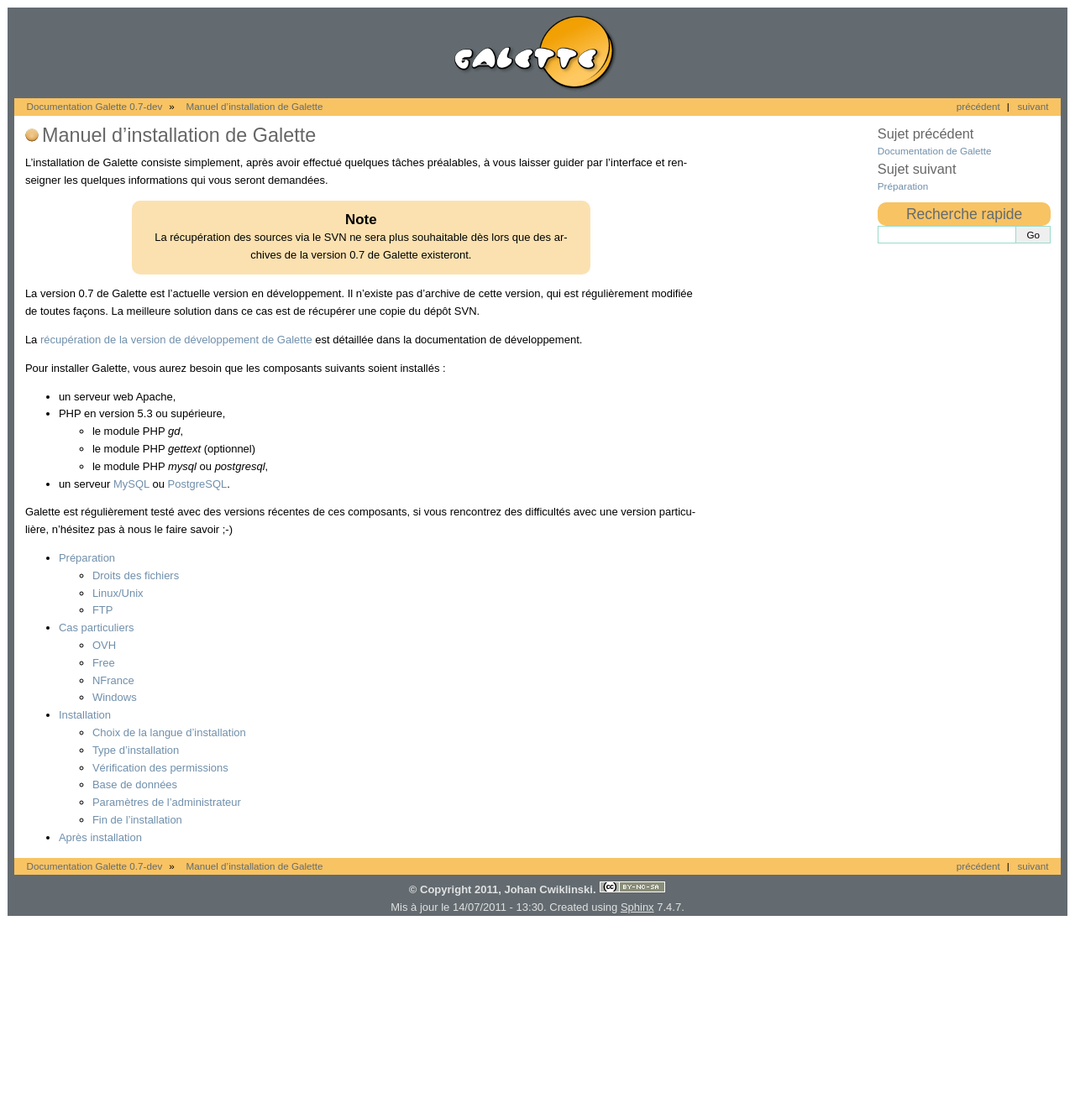
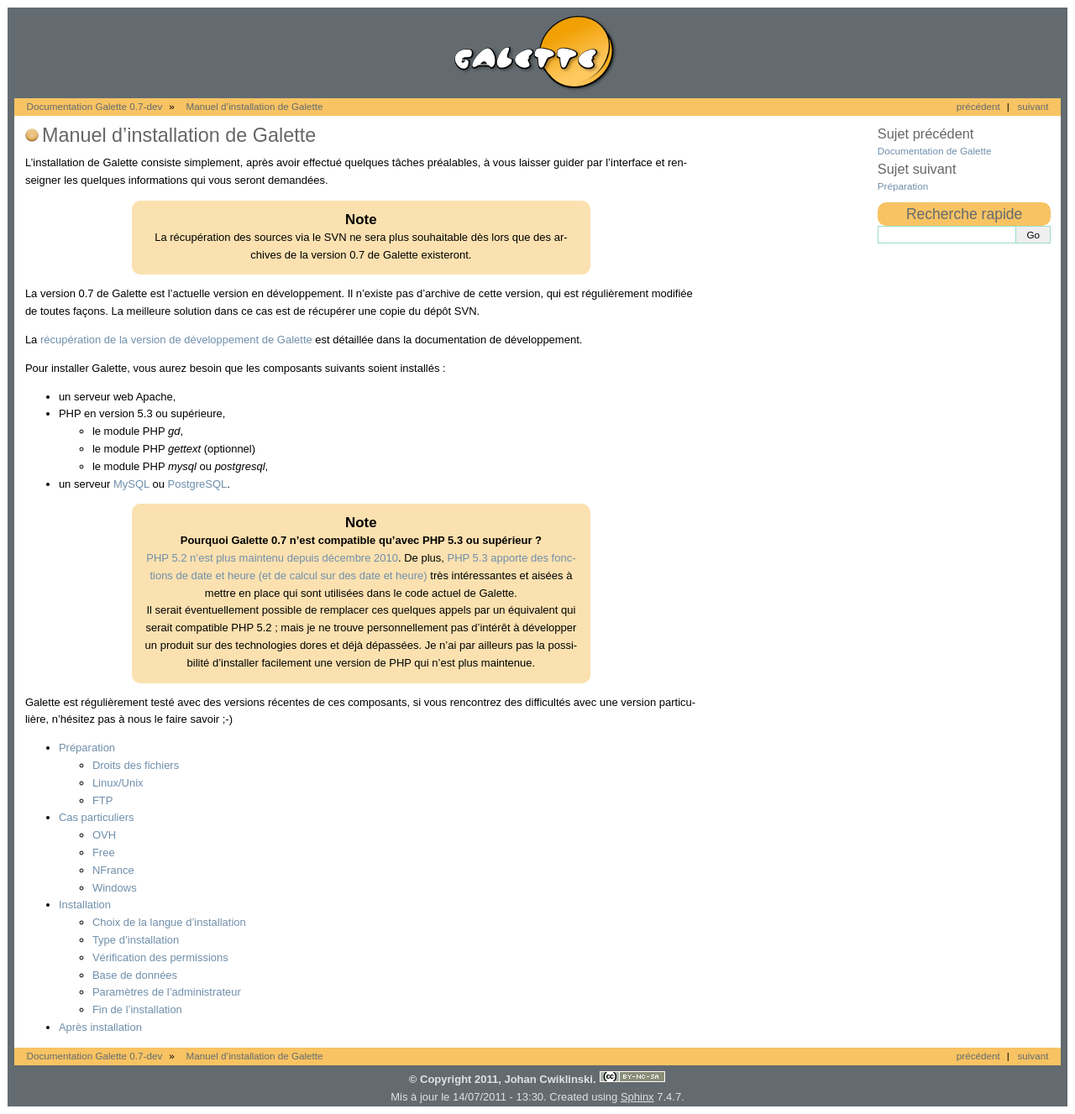
Before and after one commit to galette/galettedoc, a Sphinx documentation site: the page built from source/installation/index.rst, in a window 1280 px wide. Shown: the whole page at 84% size. Built offline with Sphinx 7.4.7, drawn with Linux system fonts in a browser that asks for light colours; before the commit the page ends 1101 px from its top, so only the background shows below that.

Commit message:
Pourquoi php >= 5.3 :)

```diff
--- a/source/installation/index.rst
+++ b/source/installation/index.rst
@@ -35,6 +35,16 @@
 
 * un serveur `MySQL <http://mysql.com>`_ ou `PostgreSQL <http://postgresql.org>`_.
 
+.. _php53:
+
+.. note::
+
+   **Pourquoi Galette 0.7 n'est compatible qu'avec PHP 5.3 ou supérieur ?**
+
+   `PHP 5.2 n'est plus maintenu depuis décembre 2010 <http://www.php.net/releases/5_2_16.php>`_. De plus, `PHP 5.3 apporte des fonctions de date et heure (et de calcul sur des date et heure) <http://fr.php.net/manual/fr/book.datetime.php>`_ très intéressantes et aisées à mettre en place qui sont utilisées dans le code actuel de Galette.
+
+   Il serait éventuellement possible de remplacer ces quelques appels par un équivalent qui serait compatible PHP 5.2 ; mais je ne trouve personnellement pas d'intérêt à développer un produit sur des technologies dores et déjà dépassées. Je n'ai par ailleurs pas la possibilité d'installer facilement une version de PHP qui n'est plus maintenue.
+
 Galette est régulièrement testé avec des versions récentes de ces composants, si vous rencontrez des difficultés avec une version particulière, n'hésitez pas à nous le faire savoir ;-)
 
 .. toctree::
```
